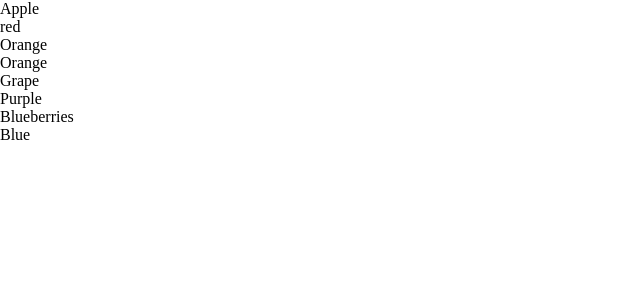
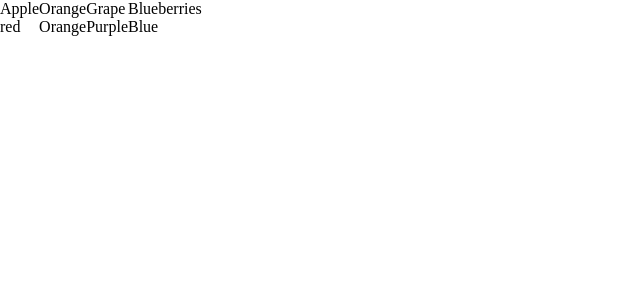
Before and after one commit to terryjung0244/gridpractice, a React (Create React App) app: page / in a window 1280 px wide. Shown: the top 300 px of the page, without its empty margins (0-640 px from the left). Built offline with nearby package versions, Linux system fonts and the light colour scheme.

Commit message:
material ui

```diff
--- a/package.json
+++ b/package.json
@@ -6,6 +6,7 @@
     "@emotion/react": "^11.8.2",
     "@emotion/styled": "^11.8.1",
     "@mui/material": "^5.5.3",
+    "@mui/styles": "^5.5.3",
     "@testing-library/jest-dom": "^5.14.1",
     "@testing-library/react": "^12.0.0",
     "@testing-library/user-event": "^13.2.1",
--- a/src/GridComponent.jsx
+++ b/src/GridComponent.jsx
@@ -1,23 +1,38 @@
 import React from 'react'
 import { object } from './object'
 import Grid from '@mui/material/Grid';
+import { makeStyles } from '@mui/styles';
+import { ClassNames } from '@emotion/react';
+
+const useStyles = makeStyles((theme) => ({
+  mainContainer: {
+
+  }
+}))
+
+
 
 const GridComponent = () => {
+
+  const classes = useStyles();
+
   return (
     <div>
       <div>
+        <Grid container className={classes.mainContainer}>
         {object.map((object, index) => {
           return (
-            <div key={object.fruitName}>
-              <div>
+            <Grid className={classes.mapContainer} item key={object.fruitName}>
+              <Grid>
                 {object.fruitName}
-              </div>
-              <div>
+              </Grid>
+              <Grid>
                 {object.fruitColor}
-              </div>
-            </div>
+              </Grid>
+            </Grid>
           )
         })}
+        </Grid>
       </div>
     </div>
   )
```
Also changed, not shown: 1 other file (tests, documents, lock files or other folders).
